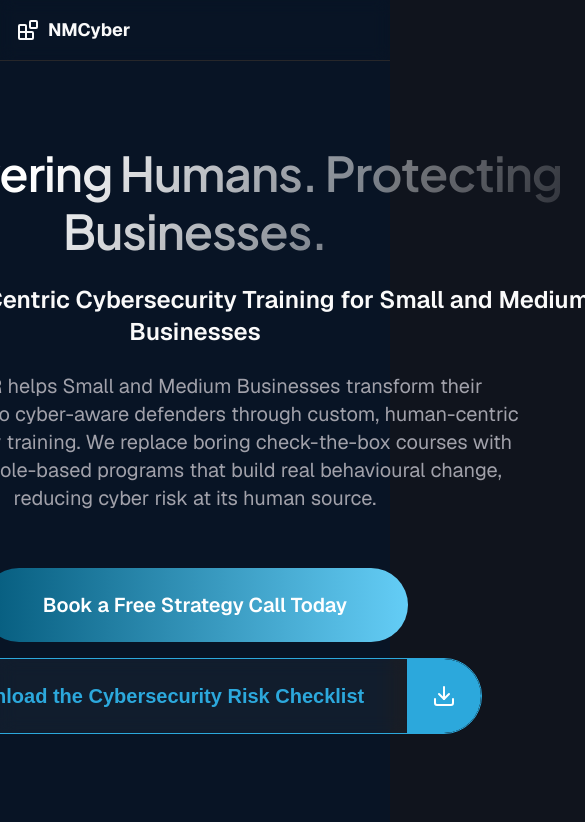
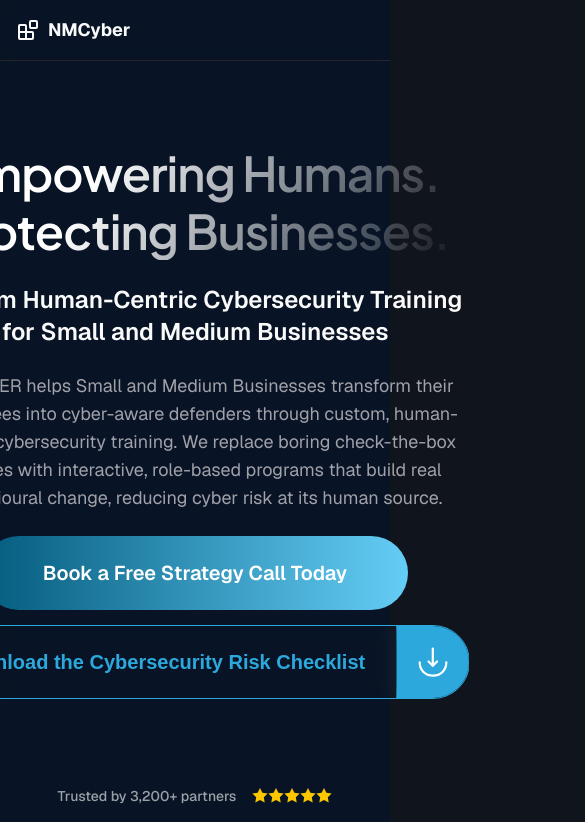
Before and after one commit to nmcyber/nmcyber-website-2.0, a Next.js app: page / in a window 390 px wide. Shown: the top 822 px of the page, 585 px wide, since content can reach past the window. Built offline with nearby package versions, Linux system fonts and the light colour scheme.

Commit message:
review: fixed responsiveness and applied modularity

```diff
--- a/app/globals.css
+++ b/app/globals.css
@@ -14,7 +14,7 @@
   --color-secondary-foreground: hsl(0 0% 98%);
   --color-muted: hsl(240 3.7% 15.9%);
   --color-muted-foreground: hsl(240 5% 64.9%);
-  --color-accent: hsl(240 3.7% 15.9%);
+  --color-accent: hsl(198, 72%, 52%);
   --color-accent-foreground: hsl(0 0% 98%);
   --color-destructive: hsl(0 62.8% 30.6%);
   --color-destructive-foreground: hsl(0 0% 98%);
@@ -31,18 +31,10 @@
 
   /* Custom NMCyber Figma Design Color Palette */
   --color-additional-blury-blue: hsla(214, 100%, 9%, 0.51);
-  --color-primary-green-80: hsla(189, 100%, 23%, 1);
-  --color-primary-green-70: hsla(184, 99%, 39%, 1);
-  --color-primary-green-60: hsla(184, 99%, 39%, 1);
-  --color-primary-green-50: hsla(184, 99%, 39%, 1);
-  --color-primary-green-40: hsla(183, 60%, 66%, 1);
-  --color-primary-green-30: hsla(184, 61%, 80%, 1);
-  --color-primary-green-20: hsla(189, 53%, 87%, 1);
-  --color-primary-green-10: hsla(185, 43%, 95%, 1);
 
   /* Blur Element Gradient Colors */
   --blur-gradient-start: #086082;
-  --blur-gradient-end: #62CBF4;
+  --blur-gradient-end: var(--color-accent);
 
   /* Text Gradient Colors */
   --heading-gradient: linear-gradient(121deg, #FFF 31.34%, rgba(255, 255, 255, 0.00) 99.04%);
@@ -52,6 +44,9 @@
   --color-secondary-pink-30: hsla(338, 90%, 88%, 1);
   --color-secondary-pink-20: hsla(339, 88%, 94%, 1);
   --color-secondary-pink-10: hsla(339, 88%, 97%, 1);
+
+  /* Custom radius */
+  --radius-5xl: 56px;
 }
 
 @layer base {
--- a/components/home/hero.tsx
+++ b/components/home/hero.tsx
@@ -5,7 +5,7 @@ import Image from "next/image";
 
 export default function Hero() {
   return (
-    <section className="flex z-20 flex-col justify-center items-center w-full max-w-4xl mx-auto py-20 px-6">
+    <section className="flex z-20 flex-col justify-center items-center w-full max-w-7xl mx-auto py-20 px-6">
     <div className="text-center space-y-6">
       {/* Main hero heading with gradient effect */}
       <h1 className="gradient-heading">
@@ -13,17 +13,17 @@ export default function Hero() {
       </h1>
 
       {/* Subheading with call to action */}
-      <h2 className="text-2xl md:text-3xl font-semibold mt-4">
+      <h2 className="text-2xl md:text-2xl font-semibold mt-4">
       {COMPANY_INFO.shortDescription}
       </h2>
 
       {/* Company description optimized for SEO */}
-      <p className="text-xl text-muted-foreground max-w-2xl mx-auto">
+      <p className="text-lg text-muted-foreground lg:max-w-5xl mx-auto">
         {COMPANY_INFO.longDescription}
       </p>
 
         {/* CTA Buttons */}
-        <div className="flex flex-col sm:flex-row gap-4 justify-center items-center pt-8">
+        <div className="flex flex-col lg:flex-row gap-4 justify-center items-center">
             <Link
               href="/contact-us"
               className="w-[426px] h-[74px] rounded-[56px] text-white text-[20px] font-semibold leading-[14px] flex items-center justify-center transition-all duration-300 hover:shadow-xl hover:opacity-95"
@@ -31,24 +31,18 @@ export default function Hero() {
               >
               Book a Free Strategy Call Today
             </Link>
+
             <Link
               href="/resources/checklist"
-              className="flex items-stretch rounded-[56px] overflow-hidden border border-[#2CA8DC] transition-opacity duration-200 hover:opacity-95"
+              className="flex items-stretch p-0  transition-opacity duration-200 hover:opacity-95"
               aria-label="Download the Cybersecurity Risk Checklist"
             >
               {/* Left text background (498 + 74 = total 572) */}
               <div
-                className="flex items-center justify-center rounded-l-[56px]"
-                style={{
-                  width: 498,
-                  height: 74,
-                  background: '#FFFFFF0A',
-                  backdropFilter: 'blur(8.4px)',
-                  WebkitBackdropFilter: 'blur(8.4px)',
-                }}
+                className="flex flex-nowrap text-nowrap justify-center"
               >
                 <span
-                  className="text-center"
+                  className="flex items-center text-center rounded-l-5xl outline outline-accent w-full backdrop-blur-sm px-8 "
                   style={{
                     fontFamily: 'Poppins, sans-serif',
                     fontWeight: 600,
@@ -64,10 +58,9 @@ export default function Hero() {
 
               {/* Right pill (keeps total height 74) */}
               <div
-                className="flex items-center justify-center rounded-r-[56px]"
-                style={{ width: 74, height: 74, background: "#2CA8DC" }}
+                className="flex items-center justify-center aspect-square outline outline-accent rounded-r-5xl w-18 bg-accent"
               >
-                <Download className="w-6 h-6 text-white" />
+                <Image src="/images/download-icon.svg" alt="Download" width={40} height={40} />
               </div>
             </Link>
         </div>
@@ -86,7 +79,7 @@ export default function Hero() {
           </div>
 
           {/* Partner Logos */}
-          <div className="mx-auto mt-8 flex flex-wrap items-center justify-center gap-[63px] w-[867px] max-w-full">
+          <div className="mx-auto flex flex-wrap items-center justify-center gap-16 max-w-full">
             <Image src="/images/sophos.svg" alt="SOPHOS" width={154} height={27.181} className="h-[27.181px] w-[154px] object-contain" />
             <Image src="/images/chartere-accountants-australia-logo-2-1024x236_1.svg" alt="CA ANZ" width={192} height={44} className="h-[44px] w-[192px] object-contain" />
             <Image src="/images/huntress_security.svg" alt="Huntress" width={142} height={35} className="h-[35px] w-[142px] object-contain" />
```
Also changed, not shown: public/images/download-icon.svg (added).
